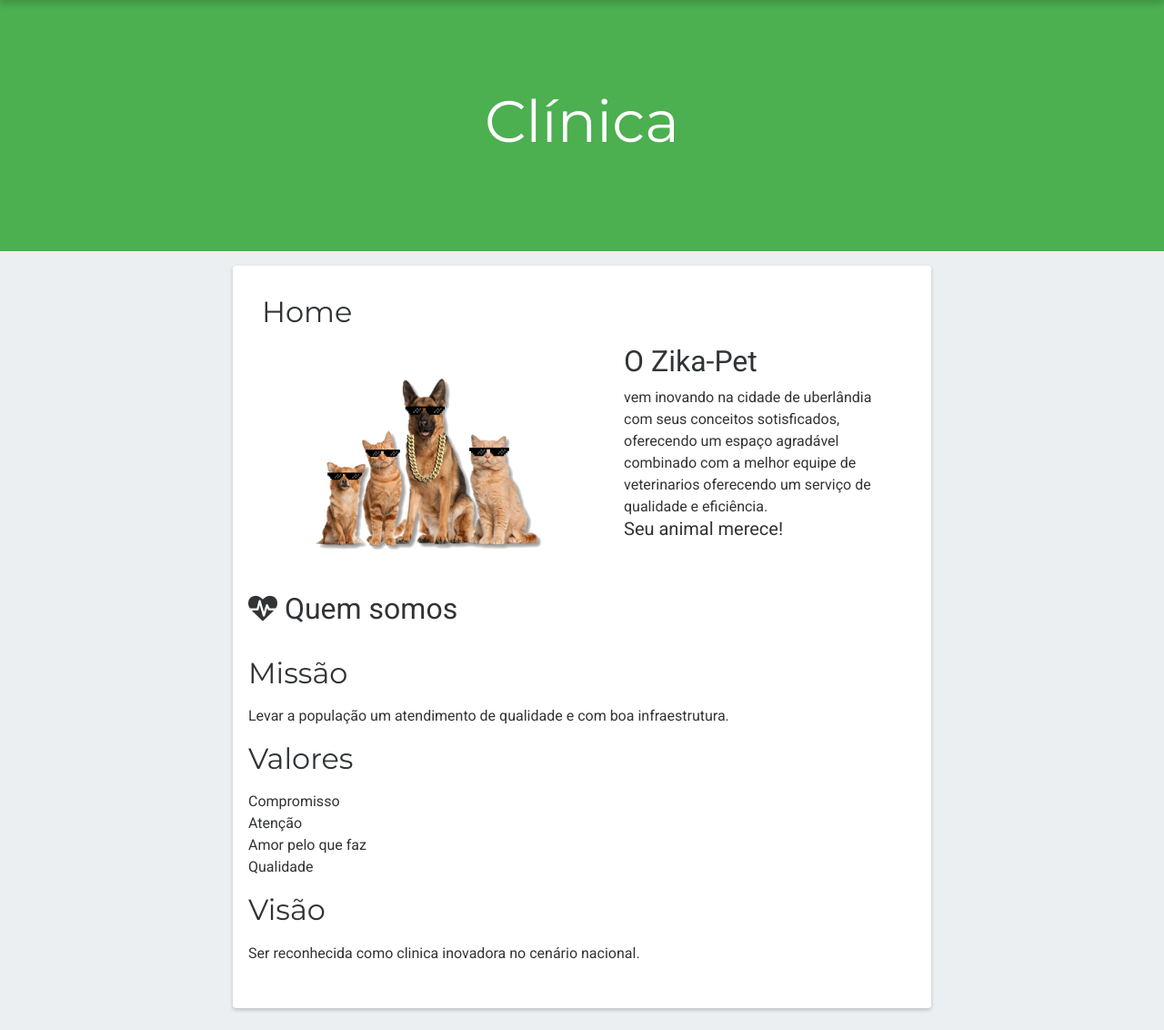
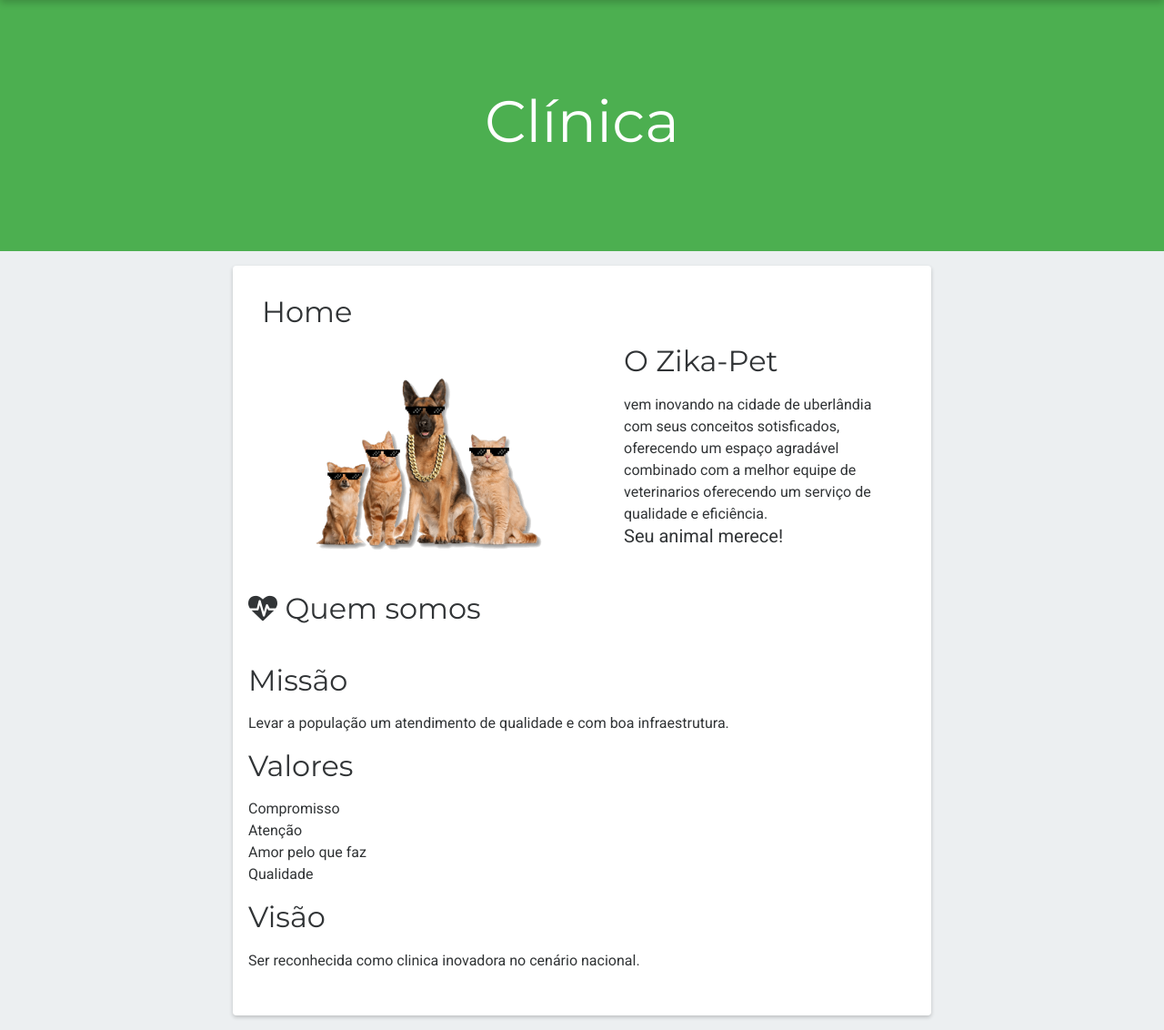
Before and after one commit to matheuspr96/Clinica-Veterinaria-Web_PPI, a PHP site: page / in a window 1280 px wide. Shown: the part 65-1197 px from the top of the page at 91% size. Run offline with PHP 8.4, Linux system fonts and the light colour scheme; some libraries are stand-ins or nearby versions; some web fonts are replaced.

Commit message:
Passando nomes de classes para convenção BEM

```diff
--- a/index.html
+++ b/index.html
@@ -53,17 +53,17 @@
 			<h2 class="cartao__titulo">Home</h2>
 			<div class="row">
 				<div class="col">
-					<img src="./images/Zika.png" class="logo_home">
+					<img src="./images/Zika.png" class="logo-home">
 				</div>
 				<div class="col">
-					<h2 class="Cartao_Titulo"> O Zika-Pet</h2> vem inovando na cidade de uberlândia com seus conceitos
+					<h2 class="cartao__titulo"> O Zika-Pet</h2> vem inovando na cidade de uberlândia com seus conceitos
 					sotisficados, oferecendo um espaço agradável combinado com a melhor equipe de veterinarios oferecendo
 					um serviço de qualidade e eficiência.
 					<h5> Seu animal merece!</h5>
 				</div>
 
 				<div>
-					<h2 class="Cartao_Titulo"><span class="fa fa-heartbeat">
+					<h2 class="cartao__titulo"><span class="fa fa-heartbeat">
 						</span> Quem somos </h2>
 					<div><br>
 
@@ -71,7 +71,7 @@
 						<p>Levar a população um atendimento de qualidade e com boa infraestrutura.</p>
 
 						<h2 class="cartao__titulo">Valores</h2>
-						<ul style="list-style-type: none;">
+						<ul>
 							<li>Compromisso</li>
 							<li>Atenção</li>
 							<li>Amor pelo que faz</li>
--- a/styles/index.css
+++ b/styles/index.css
@@ -3,6 +3,9 @@
 	padding: 0;
 	box-sizing: border-box;
 }
+
+li { list-style: none; }
+a { text-decoration: none; }
 
 html {
 	font-size: 16px;
@@ -220,7 +223,7 @@ body {
 	transition: 0s transform linear 0.1s;
 }
 
-.logo_home {
+.logo-home {
 	width: 22rem;
 	height: 16rem;
 	margin: 0.5rem;
```
